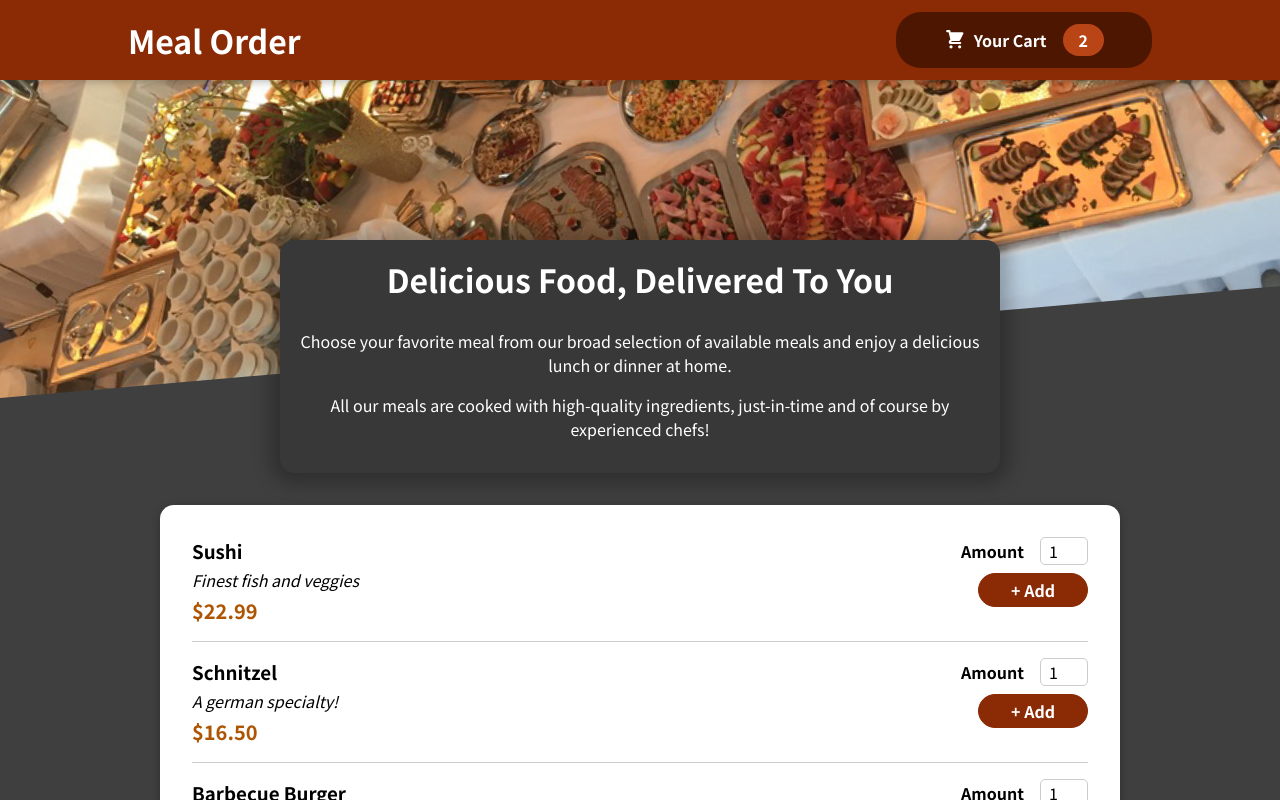
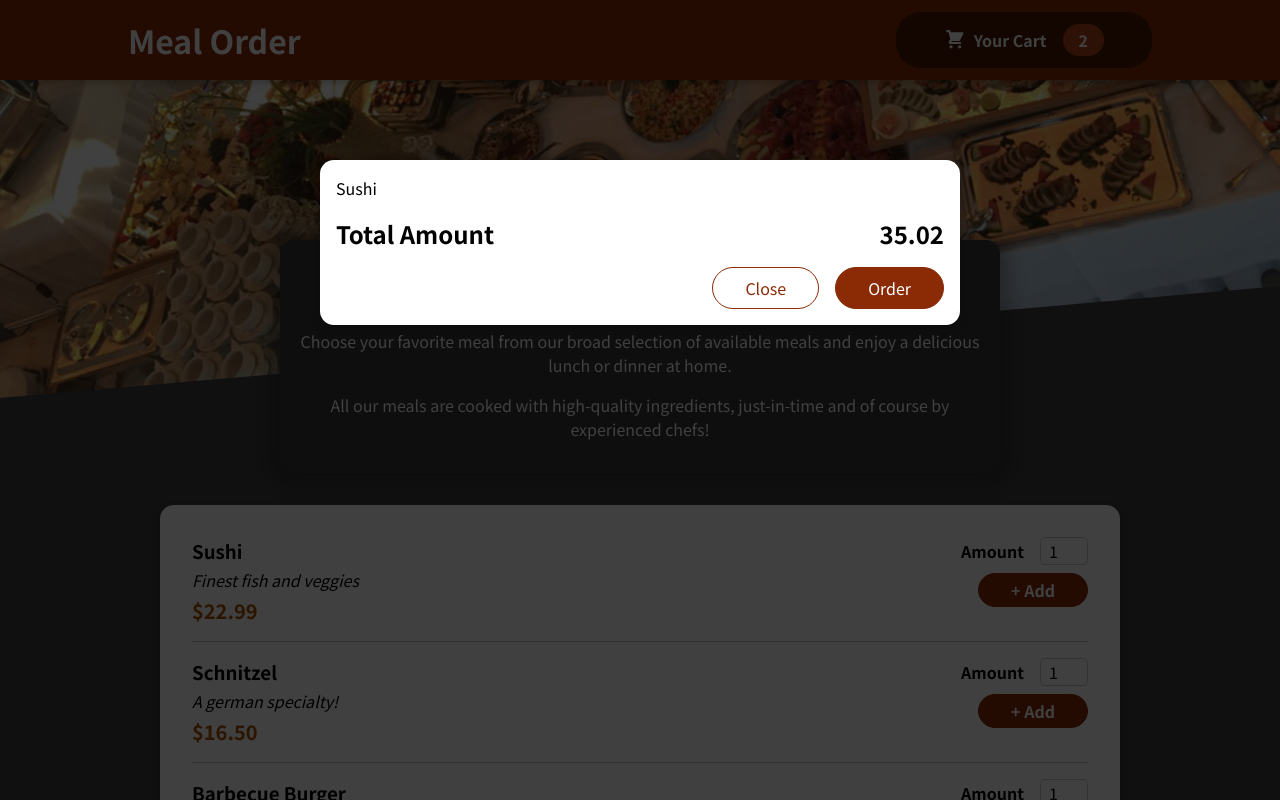
Before and after one commit to Aelbish/FoodOrderApp, a React (Create React App) app: page / in a window 1280 px wide. Shown: the top 800 px of the page. Built offline with nearby package versions, Linux system fonts and the light colour scheme.

Commit message:
Added order modal using React portal

```diff
--- a/public/index.html
+++ b/public/index.html
@@ -28,6 +28,7 @@
   </head>
   <body>
     <noscript>You need to enable JavaScript to run this app.</noscript>
+    <div id="overlays"></div>
     <div id="root"></div>
     <!--
       This HTML file is a template.
--- a/src/App.js
+++ b/src/App.js
@@ -1,10 +1,12 @@
 import { Fragment } from "react";
 import Header from "./components/Layout/Header";
 import Meals from "./components/Meals/Meals";
+import Cart from "./components/Cart/Cart";
 
 function App() {
   return (
     <Fragment>
+      <Cart />
       <Header />
       <main>
         <Meals />
--- /dev/null
+++ b/src/components/Cart/Cart.js
@@ -0,0 +1,27 @@
+import Modal from "../UI/Modal";
+import classes from "./Cart.module.css";
+
+const Cart = (props) => {
+  const cartItems = (
+    <ul className={classes["cart-items"]}>
+      {[{ id: "c1", name: "Sushi", amount: 2, price: 12.99 }].map((item) => (
+        <li>{item.name}</li>
+      ))}
+    </ul>
+  );
+  return (
+    <Modal>
+      {cartItems}
+      <div className={classes.total}>
+        <span>Total Amount</span>
+        <span>35.02</span>
+      </div>
+      <div className={classes.actions}>
+        <button className={classes["button--alt"]}>Close</button>
+        <button className={classes.button}>Order</button>
+      </div>
+    </Modal>
+  );
+};
+
+export default Cart;
--- /dev/null
+++ b/src/components/Cart/Cart.module.css
@@ -0,0 +1,46 @@
+.cart-items {
+  list-style: none;
+  margin: 0;
+  padding: 0;
+  max-height: 20rem;
+  overflow: auto;
+}
+
+.total {
+  display: flex;
+  justify-content: space-between;
+  align-items: center;
+  font-weight: bold;
+  font-size: 1.5rem;
+  margin: 1rem 0;
+}
+
+.actions {
+  text-align: right;
+}
+
+.actions button {
+  font: inherit;
+  cursor: pointer;
+  background-color: transparent;
+  border: 1px solid #8a2b06;
+  padding: 0.5rem 2rem;
+  border-radius: 25px;
+  margin-left: 1rem;
+}
+
+.actions button:hover,
+.actions button:active {
+  background-color: #5a1a01;
+  border-color: #5a1a01;
+  color: white;
+}
+
+.actions .button--alt {
+  color: #8a2b06;
+}
+
+.actions .button {
+  background-color: #8a2b06;
+  color: white;
+}
--- /dev/null
+++ b/src/components/UI/Modal.js
@@ -0,0 +1,31 @@
+import { Fragment } from "react";
+import ReactDOM from "react-dom";
+import classes from "./Modal.module.css";
+
+const Backdrop = (props) => {
+  return <div className={classes.backdrop} />;
+};
+
+const ModalOverlay = (props) => {
+  return (
+    <div className={classes.modal}>
+      <div className={classes.content}>{props.children}</div>
+    </div>
+  );
+};
+
+const portalElement = document.getElementById("overlays");
+
+const Modal = (props) => {
+  return (
+    <Fragment>
+      {ReactDOM.createPortal(<Backdrop />, portalElement)}
+      {ReactDOM.createPortal(
+        <ModalOverlay>{props.children}</ModalOverlay>,
+        portalElement
+      )}
+    </Fragment>
+  );
+};
+
+export default Modal;
--- /dev/null
+++ b/src/components/UI/Modal.module.css
@@ -0,0 +1,40 @@
+.backdrop {
+  position: fixed;
+  top: 0;
+  left: 0;
+  width: 100%;
+  height: 100vh;
+  z-index: 20;
+  background-color: rgba(0, 0, 0, 0.75);
+}
+
+.modal {
+  position: fixed;
+  top: 20vh;
+  left: 5%;
+  width: 90%;
+  background-color: white;
+  padding: 1rem;
+  border-radius: 14px;
+  box-shadow: 0 2px 8px rgba(0, 0, 0, 0.25);
+  z-index: 30;
+  animation: slide-down 300ms ease-out forwards;
+}
+
+@media (min-width: 768px) {
+  .modal {
+    width: 40rem;
+    left: calc(50% - 20rem);
+  }
+}
+
+@keyframes slide-down {
+  from {
+    opacity: 0;
+    transform: translateY(-3rem);
+  }
+  to {
+    opacity: 1;
+    transform: translateY(0);
+  }
+}
```
Also changed, not shown: 1 other file (tests, documents, lock files or other folders).
